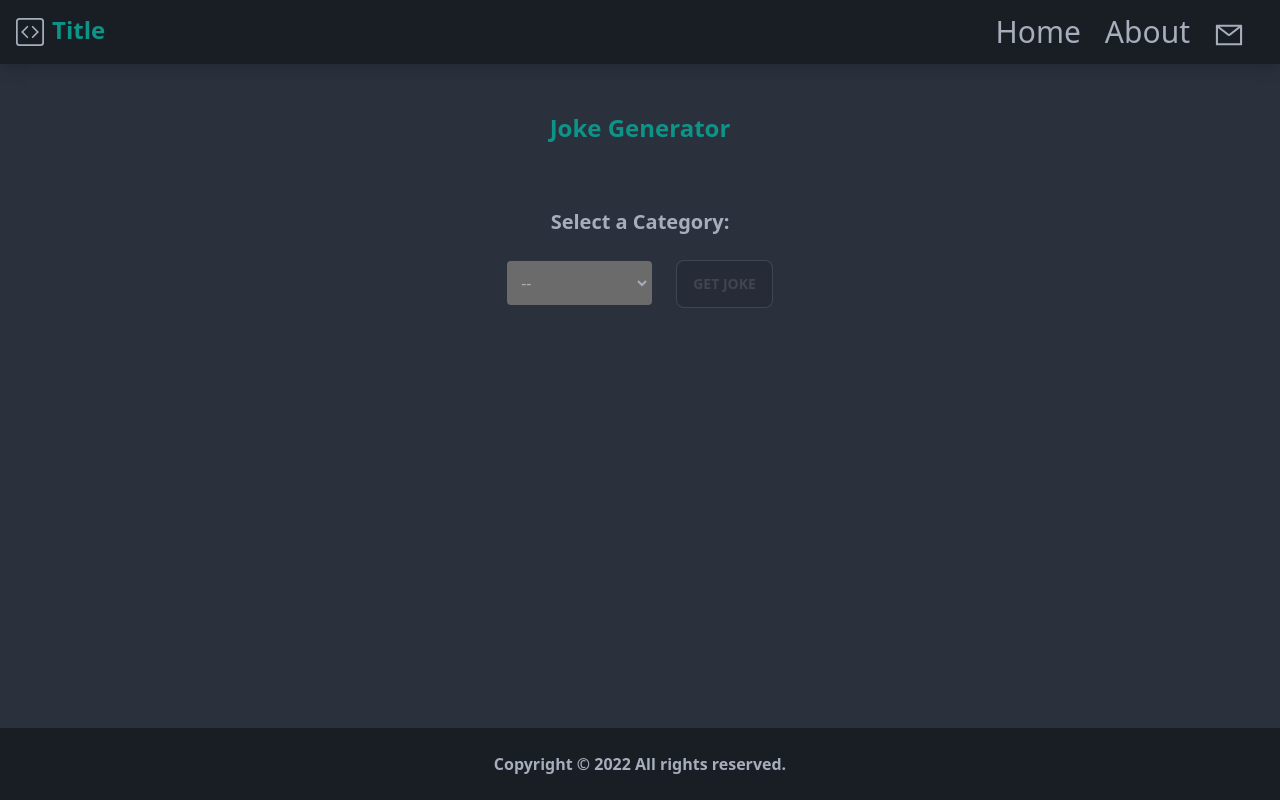
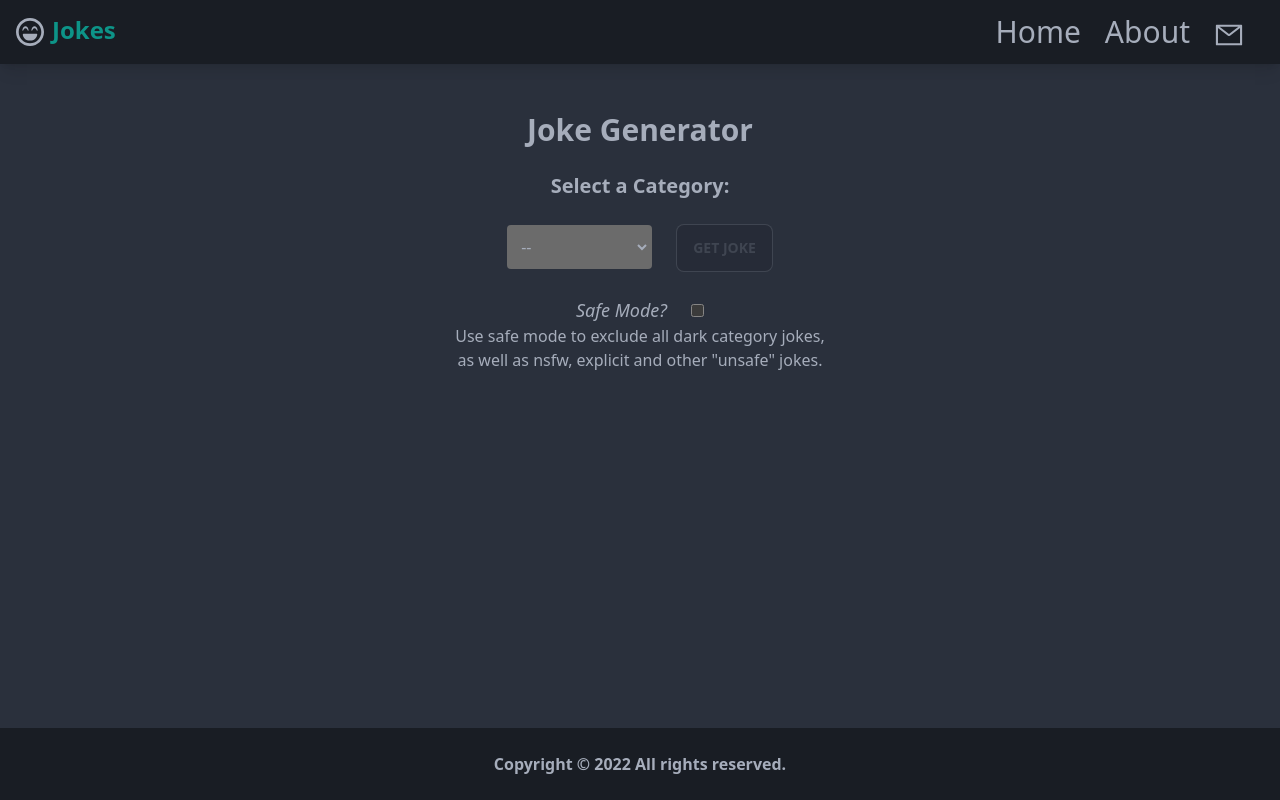
Before and after one commit to patricia-hurst/githubfinder-course-project, a React (Create React App) app: page / in a window 1280 px wide. Built offline with nearby package versions, Linux system fonts and the light colour scheme.

Commit message:
updated safemode settings

```diff
--- a/src/components/jokes/JokesResults.js
+++ b/src/components/jokes/JokesResults.js
@@ -1,42 +1,28 @@
 import { useContext } from 'react';
 import JokeContext from '../../context/JokeContext';
 import Spinner from '../ui/Spinner';
+import Wrapper from '../ui/Wrapper';
 
 const JokesResults = () => {
   const { jokes, loading } = useContext(JokeContext);
 
-  // used for initial testing purposes:
-  //   useEffect(() => {
-  //     fetchJokes();
-  //   }, []);
-
-  // TODO: needs additional styling
-  const twopartJokeHtml = (
-    <div className="card drop-shadow-lg bg-teal-600 text-center text-primary-content w-96">
-      <div className="card-body">
-        <h2 className="card-title">{jokes.setup}</h2>
-        <p>{jokes.delivery}</p>
-      </div>
-    </div>
-  );
-
-  const singleJokeHtml = (
-    <div className="card drop-shadow-lg bg-teal-600 text-center text-primary-content w-96">
-      <div className="card-body">
-        <h2 className="card-title">{jokes.joke}</h2>
-      </div>
-    </div>
-  );
-
-  if (!loading && jokes.type === 'twopart') {
-    return twopartJokeHtml;
+  // check that a joke has been fetched and isn't still loading
+  if (jokes.type && !loading) {
+    return (
+      <Wrapper>
+        <div className="card drop-shadow-lg bg-teal-600 text-center text-primary-content w-96">
+          <div className="card-body">
+            <h2 className="font-bold text-xl">
+              {jokes.type === 'single' ? jokes.joke : jokes.setup}
+            </h2>
+            {jokes.type === 'twopart' ? <p>{jokes.delivery}</p> : null}
+          </div>
+        </div>
+      </Wrapper>
+    );
+  } else if (loading) {
+    return <Spinner />;
   }
-
-  if (!loading && jokes.type === 'single') {
-    return singleJokeHtml;
-  }
-
-  if (loading) return <Spinner />;
 };
 
 export default JokesResults;
--- a/src/components/jokes/JokesSelect.js
+++ b/src/components/jokes/JokesSelect.js
@@ -1,47 +1,75 @@
-import { useState, useContext } from 'react';
+import { useState, useRef, useContext } from 'react';
 import JokeContext from '../../context/JokeContext';
+import { fetchJokes } from '../../context/JokesActions';
+import Wrapper from '../ui/Wrapper';
 
-// this was previously all in the <Home> component
-// moved it out for a cleaner <Home> component and to segregate the <select> component
+// TODO: switch select dropdown to useRef as well (useState only for btnDisabled state)
 
 const JokesSelect = () => {
-  const [selected, setSelected] = useState('0');
-  const [btnDisabled, setBtnDisabled] = useState(true);
-  const { fetchJokes } = useContext(JokeContext);
+  const [formData, setFormData] = useState({
+    selected: '0',
+    btnDisabled: true,
+  });
 
-  const handleSelectChange = e => {
-    if (e.target.value === '0') {
-      setBtnDisabled(true);
+  // useRef to insure that checkbox state is up to date for button disabling validations
+  const checkboxRef = useRef();
+
+  const { jokes, dispatch } = useContext(JokeContext);
+
+  const handleSubmit = async e => {
+    e.preventDefault();
+
+    dispatch({ type: 'SET_LOADING' });
+
+    let jokes;
+
+    // change API url if safemode is checked:
+    if (checkboxRef.current.checked) {
+      jokes = await fetchJokes(`${formData.selected}?safe-mode`);
     } else {
-      setBtnDisabled(false);
+      jokes = await fetchJokes(formData.selected);
     }
 
-    setSelected(e.target.value);
+    dispatch({ type: 'GET_JOKES', payload: jokes });
   };
 
-  const handleSubmit = e => {
-    e.preventDefault();
+  const handleChange = e => {
+    const { name, value, type } = e.target;
 
-    if (selected === '0') {
-      return;
+    const setForm = bool => {
+      setFormData(prevFormData => {
+        return {
+          ...prevFormData,
+          [name]: type === 'checkbox' ? checkboxRef : value,
+          btnDisabled: bool,
+        };
+      });
+    };
+
+    // set btnDisabled to true if selected value is "0" (the default --) or if safe mode is on and dark jokes are selected:
+    if (value === '0' || (value === 'Dark' && checkboxRef.current.checked)) {
+      setForm(true);
     } else {
-      fetchJokes(selected);
+      setForm(false);
     }
   };
 
   return (
-    <div className="flex items-center mb-8">
-      <form onSubmit={handleSubmit}>
+    <Wrapper>
+      <h1 className="text-3xl font-bold mb-6">Joke Generator</h1>
+      <form onSubmit={handleSubmit} className="text-center">
         <label
-          htmlFor="select"
+          htmlFor="selected"
           className="block text-center text-neutral-content text-xl font-bold mb-6"
         >
           Select a Category:
         </label>
+        <div className="joke-select-row mb-6">
           <select
-          name="select"
-          onChange={handleSelectChange}
-          value={selected}
+            name="selected"
+            id="selected"
+            onChange={handleChange}
+            value={formData.selected}
             className="px-2 py-2 border-solid border-2 border-transparent rounded focus:text-gray-700 focus:border-teal-500 focus:outline-none hover:border-teal-500 mr-6"
           >
             <option value="0">--</option>
@@ -52,19 +80,34 @@ const JokesSelect = () => {
             <option value="Programming">Programming</option>
             <option value="Misc">Misc</option>
           </select>
+          {jokes && (
             <button
               type="submit"
               className="btn btn-outline btn-accent"
-          disabled={btnDisabled}
+              disabled={formData.btnDisabled}
             >
               Get Joke
             </button>
+          )}
+        </div>
+        <div className="joke-safemode-row mb-16">
+          <label htmlFor="safemodeChecked" className="text-lg italic mr-6">
+            Safe Mode?
+          </label>
+          <input
+            type="checkbox"
+            id="safemodeChecked"
+            name="safemodeChecked"
+            ref={checkboxRef}
+            onChange={handleChange}
+          />
+          <p className="w-96 mx-auto">
+            Use safe mode to exclude all dark category jokes, as well as nsfw,
+            explicit and other "unsafe" jokes.
+          </p>
+        </div>
       </form>
-      {/* prior to adding select, just had a standalone button for testing */}
-      {/* <button onClick={fetchJokes} className="btn btn-outline btn-accent">
-          Get Joke
-        </button> */}
-    </div>
+    </Wrapper>
   );
 };
 
--- a/src/components/layout/Navbar.js
+++ b/src/components/layout/Navbar.js
@@ -1,4 +1,4 @@
-import { BsCodeSquare } from 'react-icons/bs';
+import { FaRegLaughBeam } from 'react-icons/fa';
 import { AiOutlineMail } from 'react-icons/ai';
 
 import { Link } from 'react-router-dom';
@@ -10,7 +10,7 @@ const Navbar = props => {
       <nav className="navbar mb-12 shadow-lg bg-neutral text-neutral-content">
         <div className="container mx-auto">
           <div className="flex px-2">
-            <BsCodeSquare className="inline pr-2 text-4xl" />
+            <FaRegLaughBeam className="inline pr-2 text-4xl" />
             <Link
               to="/"
               className="text-2xl font-bold align-middle text-teal-600"
@@ -50,7 +50,7 @@ const Navbar = props => {
 };
 
 Navbar.defaultProps = {
-  title: 'Title',
+  title: 'Jokes',
 };
 
 Navbar.propTypes = {
--- /dev/null
+++ b/src/components/ui/Wrapper.js
@@ -0,0 +1,5 @@
+const Wrapper = props => {
+  return <div className="flex flex-col items-center">{props.children}</div>;
+};
+
+export default Wrapper;
--- a/src/context/JokeContext.js
+++ b/src/context/JokeContext.js
@@ -11,36 +11,8 @@ export const JokeProvider = props => {
 
   const [state, dispatch] = useReducer(jokeReducer, initialState);
 
-  //   initially setup fetch call using `https://v2.jokeapi.dev/joke/Programming`, prior to adding a <select> function
-  //   to be able to select different categories of jokes
-
-  // get jokes:
-  const fetchJokes = async selected => {
-    // set loading to true
-    dispatch({ type: 'SET_LOADING' });
-
-    // we get the <select> user selection to set joke category type
-    // we get the endpoint of the URL path from selected as passed as fetchJokes argument
-    const response = await fetch(`https://v2.jokeapi.dev/joke/${selected}`);
-
-    if (!response.ok) {
-      // on 404 redirect to not found page
-      window.location = '/notfound';
-    } else {
-      const data = await response.json();
-
-      dispatch({
-        // note that loading is set back to false as part of the reducer
-        type: 'GET_JOKES',
-        payload: data,
-      });
-    }
-  };
-
   return (
-    <JokeContext.Provider
-      value={{ jokes: state.jokes, loading: state.loading, fetchJokes }}
-    >
+    <JokeContext.Provider value={{ ...state, dispatch }}>
       {props.children}
     </JokeContext.Provider>
   );
--- /dev/null
+++ b/src/context/JokesActions.js
@@ -0,0 +1,13 @@
+// get jokes:
+export const fetchJokes = async selected => {
+  const response = await fetch(`https://v2.jokeapi.dev/joke/${selected}`);
+
+  if (!response.ok) {
+    // on 404 redirect to not found page
+    window.location = '/notfound';
+  } else {
+    const data = await response.json();
+
+    return data;
+  }
+};
--- a/src/pages/About.js
+++ b/src/pages/About.js
@@ -1,8 +1,10 @@
+import { Fragment } from 'react';
+
 const About = () => {
   return (
-    <>
+    <Fragment>
       <h1>About</h1>
-    </>
+    </Fragment>
   );
 };
 
--- a/src/pages/Home.js
+++ b/src/pages/Home.js
@@ -1,3 +1,5 @@
+import { Fragment } from 'react';
+
 import JokesResults from '../components/jokes/JokesResults';
 import JokesSelect from '../components/jokes/JokesSelect';
 
@@ -5,11 +7,10 @@ import JokesSelect from '../components/jokes/JokesSelect';
 
 const Home = () => {
   return (
-    <div className="flex flex-col items-center">
-      <h2 className="text-2xl text-teal-600 font-bold mb-16">Joke Generator</h2>
+    <Fragment>
       <JokesSelect />
       <JokesResults />
-    </div>
+    </Fragment>
   );
 };
 
--- a/src/pages/NotFound.js
+++ b/src/pages/NotFound.js
@@ -1,15 +1,17 @@
+import { Fragment } from 'react';
+
 import { FaHome } from 'react-icons/fa';
 import { Link } from 'react-router-dom';
 
 const NotFound = () => {
   return (
-    <>
+    <Fragment>
       <h1>404 - Page not found</h1>
       <Link to="/">
         <FaHome className="mr-2" />
         Back to Home
       </Link>
-    </>
+    </Fragment>
   );
 };
 
```
Lines whose indentation alone changed are shown as unchanged.
